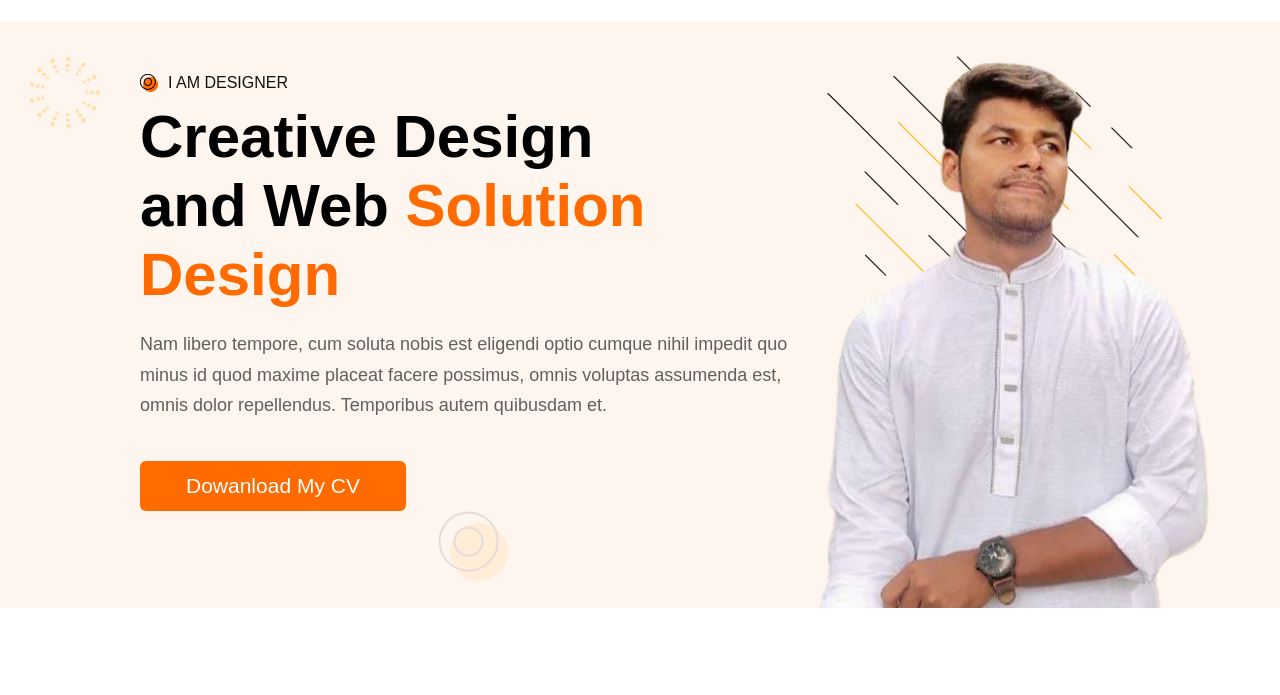
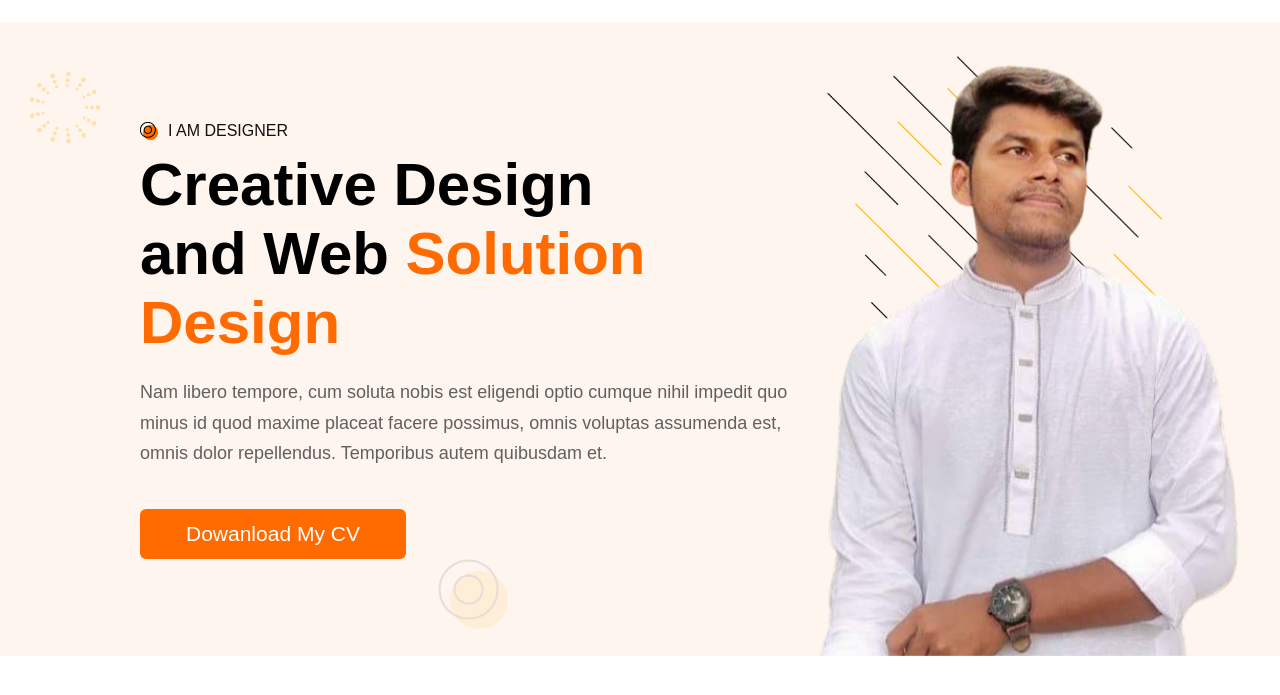
Before and after one commit to chadnitalukder2/Poortfolio-css, a website: page index.html in a window 1280 px wide. Shown: the part 105-800 px from the top of the page. Drawn offline with Linux system fonts and the light colour scheme.

Commit message:
portpolio-scroll

```diff
--- a/sass/components/_header.scss
+++ b/sass/components/_header.scss
@@ -7,14 +7,14 @@
   padding: 0 50px 0 140px;
   .header-left {
     flex-basis: 60%;
-    margin-top: 52px;
+    margin-top: 100px;
 
     .up-banner {
       margin-left: -110px;
       img {
         width: 70px;
         position: absolute;
-        margin-top: -17px;
+        margin-top: -50px;
         animation-name: cercal;
         animation-duration: .3s;
         animation-iteration-count: infinite;
@@ -58,7 +58,8 @@
     position: relative;
     .image img {
       position: absolute;
-      width: 109%;
+      width: 117%;
+      height: 100%;
       margin-left: 19px;
       top: 0;
     }
```
Also changed, not shown: css/style.css.
